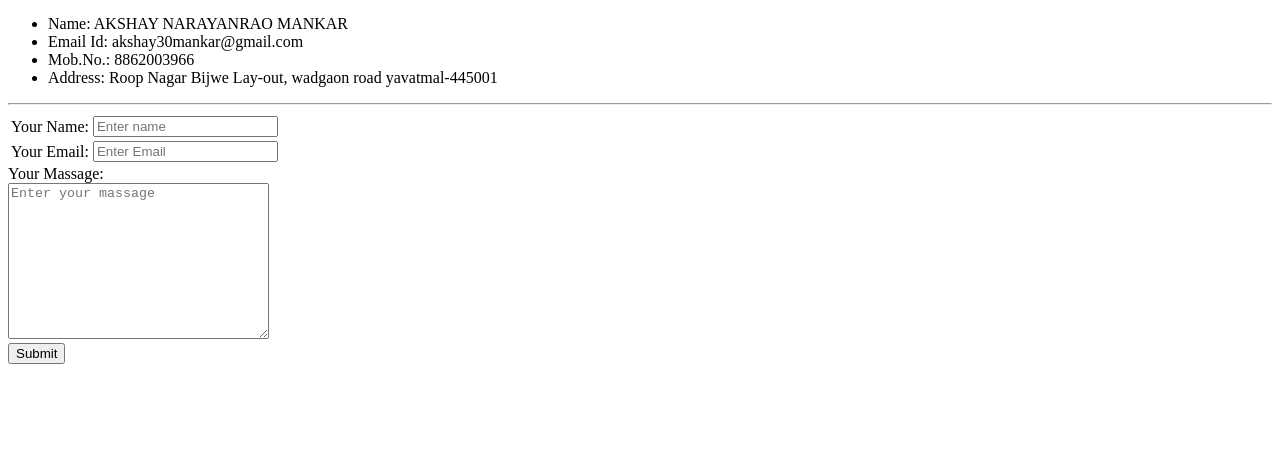
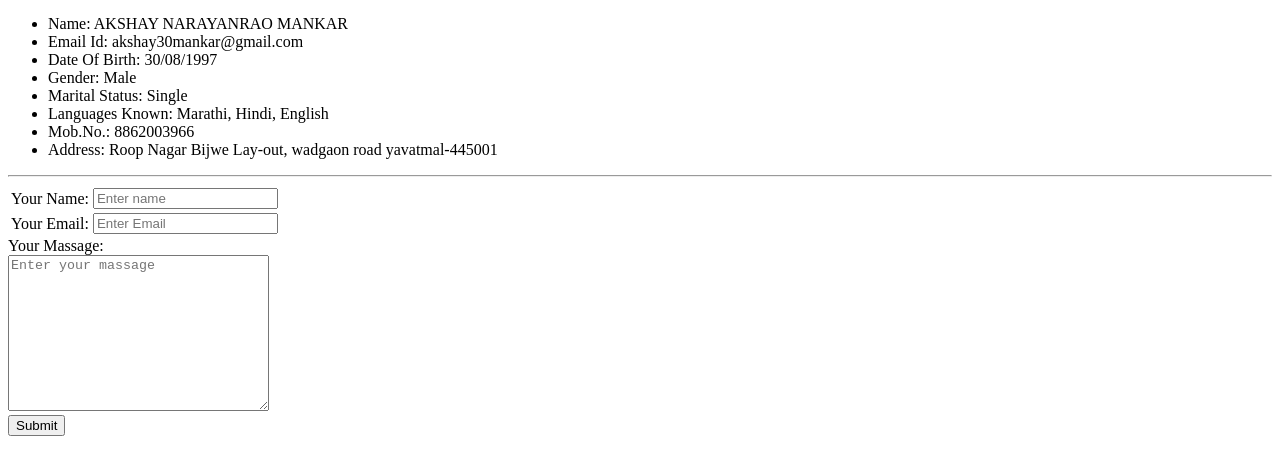
Before and after one commit to AkshayMankar30/cv, a plain HTML site: page Contact-me.html in a window 1280 px wide. Shown: the part 44-518 px from the top of the page. Drawn offline with Linux system fonts and the light colour scheme.

Commit message:
Update Contact-me.html

```diff
--- a/Contact-me.html
+++ b/Contact-me.html
@@ -4,12 +4,17 @@
     <meta charset="UTF-8">
     <meta name="viewport" content="width=device-width, initial-scale=1.0">
     <title>My Contact Details</title>
+    <link rel="stylesheet" href="css/style.css">
 </head>
 <body>
     <h3>My Contact Details</h3>
     <ul>
         <li>Name: AKSHAY NARAYANRAO MANKAR</li>
         <li>Email Id: akshay30mankar@gmail.com</li>
+        <li>Date Of Birth: 30/08/1997</li>
+        <li>Gender: Male</li>
+        <li>Marital Status: Single</li>
+        <li>Languages Known: Marathi, Hindi, English</li>
         <li>Mob.No.: 8862003966</li>
         <li>Address: Roop Nagar Bijwe Lay-out, wadgaon road yavatmal-445001</li>
     </ul>
```
